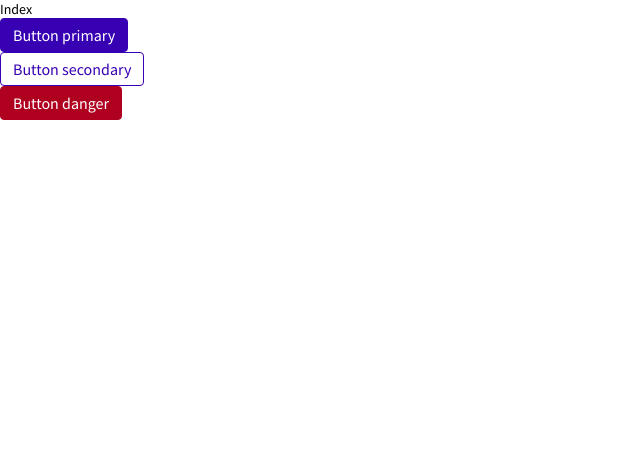
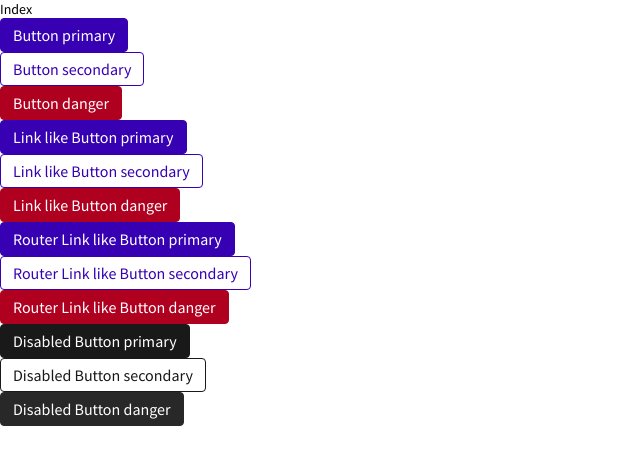
Before and after one commit to video-kid/sb-example, a React (Create React App) app: page / in a window 1280 px wide. Shown: the top 464 px of the page, without its empty margins (0-640 px from the left). Built offline with nearby package versions, Linux system fonts and the light colour scheme.

Commit message:
Add all basic colors for buttons and logic

```diff
--- a/src/components/Button/Button.jsx
+++ b/src/components/Button/Button.jsx
@@ -1,9 +1,55 @@
 import React from "react";
+import { Link } from "react-router-dom";
 import styled from "styled-components";
-import { ButtonStyles } from "./buttonStyles";
+import { ButtonStyles, LinkButtonStyles } from "./buttonStyles";
 
-const Button = ({ variant, children, ...props }) => {
-  return <button {...props}>{children}</button>;
+/**
+ * Button component
+ *
+ * @param {string} variant Variants are "danger", "secondary", if theres no special version then default is primary
+ * @param {boolean} disabled make button disabled, but better than html disabled
+ * @returns {HTMLElement} Return Button with proper attributes
+ */
+
+const Button = ({
+  variant,
+  disabled = false,
+  onClick = null,
+  href = false,
+  to = false,
+  children,
+  ...props
+}) => {
+  if (href) {
+    return (
+      <a
+        role="button"
+        aria-disabled={disabled}
+        {...(disabled ? { ...props } : { href, ...props })}
+      >
+        {children}
+      </a>
+    );
+  } else if (to) {
+    return (
+      <Link
+        role="button"
+        aria-disabled={disabled}
+        {...(disabled ? { ...props } : { to, ...props })}
+      >
+        {children}
+      </Link>
+    );
+  }
+  return (
+    <button
+      type="button"
+      aria-disabled={disabled}
+      {...(disabled ? { ...props } : { onClick, ...props })}
+    >
+      {children}
+    </button>
+  );
 };
 
 export default styled(Button)`
--- a/src/components/Button/buttonStyles.js
+++ b/src/components/Button/buttonStyles.js
@@ -47,4 +47,16 @@ export const ButtonStyles = css`
   &:focus {
     box-shadow: 1px 1px 2px 1px rgba(0, 0, 0, 0.1);
   }
+  ${({ href, to }) => (href || to ? LinkButtonStyles : null)};
+  ${({ disabled }) => (disabled ? DisabledButtonStyles : null)};
 `;
+
+export const LinkButtonStyles = css`
+  text-decoration: none;
+  width: max-content;
+`;
+
+export const DisabledButtonStyles = css`
+  filter: grayscale(100%);
+  cursor: not-allowed;
+`;
--- a/src/pages/Index.jsx
+++ b/src/pages/Index.jsx
@@ -5,9 +5,69 @@ const Index = () => {
   return (
     <div>
       Index
-      <Button>Button primary</Button>
-      <Button variant="secondary">Button secondary</Button>
-      <Button variant="danger">Button danger</Button>
+      <Button
+        onClick={() => {
+          console.log("lorem ipsum");
+        }}
+      >
+        Button primary
+      </Button>
+      <Button
+        onClick={() => {
+          console.log("lorem ipsum");
+        }}
+        variant="secondary"
+      >
+        Button secondary
+      </Button>
+      <Button
+        onClick={() => {
+          console.log("lorem ipsum");
+        }}
+        variant="danger"
+      >
+        Button danger
+      </Button>
+      <Button href="#">Link like Button primary</Button>
+      <Button href="#" variant="secondary">
+        Link like Button secondary
+      </Button>
+      <Button href="#" variant="danger">
+        Link like Button danger
+      </Button>
+      <Button to="/">Router Link like Button primary</Button>
+      <Button to="/" variant="secondary">
+        Router Link like Button secondary
+      </Button>
+      <Button to="/" variant="danger">
+        Router Link like Button danger
+      </Button>
+      <Button
+        disabled
+        onClick={() => {
+          console.log("lorem ipsum");
+        }}
+      >
+        Disabled Button primary
+      </Button>
+      <Button
+        disabled
+        onClick={() => {
+          console.log("lorem ipsum");
+        }}
+        variant="secondary"
+      >
+        Disabled Button secondary
+      </Button>
+      <Button
+        disabled
+        onClick={() => {
+          console.log("lorem ipsum");
+        }}
+        variant="danger"
+      >
+        Disabled Button danger
+      </Button>
     </div>
   );
 };
```
